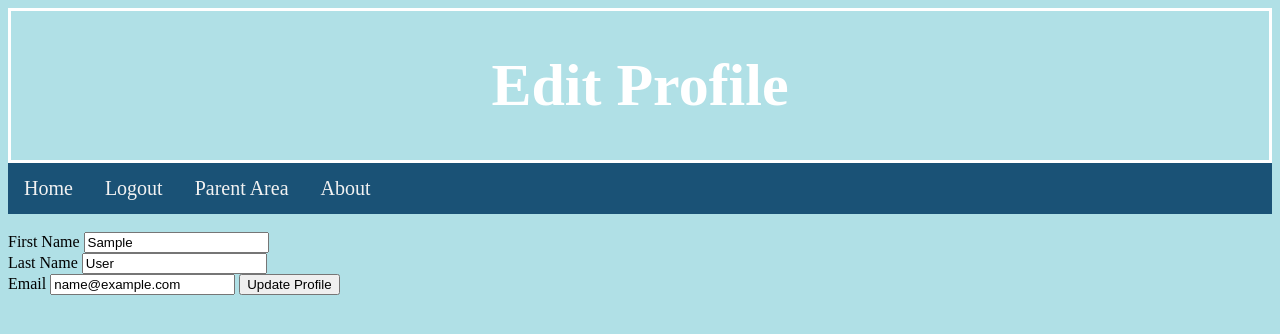
After one commit to StBoyan/ExploreScotland, a Django app: page /explorescotland/profile/edit/ in a window 1280 px wide. The commit adds this page. Shown: the top 334 px of the page. Run offline with Django 3.2, Linux system fonts and the light colour scheme; the visitor is signed in with stand-in values (Sample User, id 1).

Commit message:
users can now view basic profile info and edit it

```diff
--- a/explorescotland/forms.py
+++ b/explorescotland/forms.py
@@ -1,5 +1,6 @@
 from django import forms
 from explorescotland.models import Feedback
+from django.contrib.auth.models import User
 
 class FeedbackForm(forms.ModelForm):
     message = forms.CharField(max_length=2000,
@@ -8,3 +9,12 @@ class FeedbackForm(forms.ModelForm):
     class Meta:
         model = Feedback
         fields = ('message', )
+
+class ProfileForm(forms.ModelForm):
+    first_name = forms.CharField(label='First Name')
+    last_name = forms.CharField(label='Last Name')
+    email = forms.EmailField(label='Email')
+
+    class Meta:
+        model = User
+        fields = ('first_name', 'last_name', 'email', )
--- a/explorescotland/models.py
+++ b/explorescotland/models.py
@@ -5,8 +5,8 @@ from django.db.models.signals import post_save
 from django.dispatch import receiver
 # Reduce max length of most attributes...
 class ParentProfile(models.Model):
-    user = models.OneToOneField(User, on_delete=models.CASCADE) # this should hold more data about parent
-                                                                # or be deleted
+    user = models.OneToOneField(User, on_delete=models.CASCADE) # TODO include gender, birthdate
+
     def __str__(self):
         return self.user.username
 
--- a/explorescotland/urls.py
+++ b/explorescotland/urls.py
@@ -6,6 +6,8 @@ urlpatterns = [
     url(r'^about/', views.about, name='about'),
     url(r'^parent_area/', views.parent_area, name='parent_area'),
     url(r'^feedback/', views.feedback, name='feedback'),
+    url(r'profile/edit/', views.edit_profile, name='edit_profile'),
+    url(r'profile/', views.view_profile, name='view_profile'),
     url(r'^userHomePage/', views.userHomePage, name='homePage'),
     url(r'^personaScot/', views.scot, name='scot'),
     url(r'^personaLily/', views.lily, name='lily'),
--- a/explorescotland/views.py
+++ b/explorescotland/views.py
@@ -1,8 +1,9 @@
 from django.shortcuts import render
 from django.core.urlresolvers import reverse
 from django.contrib.auth.decorators import login_required
-from explorescotland.forms import FeedbackForm
+from explorescotland.forms import FeedbackForm, ProfileForm
 from explorescotland.models import Feedback
+from django.contrib.auth.models import User
 from django.http import HttpResponseRedirect
 
 def home(request):
@@ -22,15 +23,46 @@ def feedback(request):
     if request.method == 'POST':
         # Links current user to the feedback
         feedback = Feedback(parent=request.user)
-        form = FeedbackForm(request.POST, instance=feedback) #Can make this redirect to a thank you page
+        form = FeedbackForm(request.POST, instance=feedback)
 
         if form.is_valid():
             form.save(commit=True)
-            return HttpResponseRedirect(reverse('parent_area'))
+            return HttpResponseRedirect(reverse('parent_area')) #Can make this redirect to a thank you page
         else:
             print(form.errors)
 
     return render(request, 'explorescotland/feedback.html', {'form': form})
+
+@login_required
+def view_profile(request):
+    context_dict = {}
+
+    username = request.user.username
+    context_dict['username'] = username
+    first_name = request.user.first_name
+    context_dict['first_name'] = first_name
+    last_name = request.user.last_name
+    context_dict['last_name'] = last_name
+    email = request.user.email
+    context_dict['email'] = email
+
+    return render(request, 'explorescotland/profile.html', context_dict)
+
+def edit_profile(request):
+    form = ProfileForm(instance=request.user)
+
+    if request.method == 'POST':
+        form = ProfileForm(request.POST, instance=request.user)
+
+        if form.is_valid():
+            form.save(commit=True)
+
+            return HttpResponseRedirect(reverse('view_profile')) #Can redirect to confirmation page
+        else:
+            print(form.errors)
+
+    return render(request, 'explorescotland/edit_profile.html', {'form': form})
+
 
 def parentlogin(request):
     return render(request,'explorescotland/parentlogin.html',{})
--- /dev/null
+++ b/templates/explorescotland/edit_profile.html
@@ -0,0 +1,23 @@
+{% extends 'explorescotland/base.html' %}
+
+{% block title_block %}
+  Profile
+{% endblock %}
+
+{% block header_block %}
+<h1> Edit Profile </h1>
+{% endblock %}
+
+{% block body_block %}
+  <div>
+    <form id="profile_form" method="post" action="/explorescotland/profile/edit/">
+      {% csrf_token %}
+      {% for field in form.visible_fields %}
+        {{ field.errors }}
+        <br />{{ field.label }}
+        {{ field }}
+      {% endfor %}
+      <input type="submit" name="submit" value="Update Profile" />
+    </form>
+  <div>
+{% endblock %}
```
Also changed, not shown: templates/explorescotland/parent_area.html (+6 -1 lines), templates/explorescotland/profile.html (added, +21 -0 lines).
